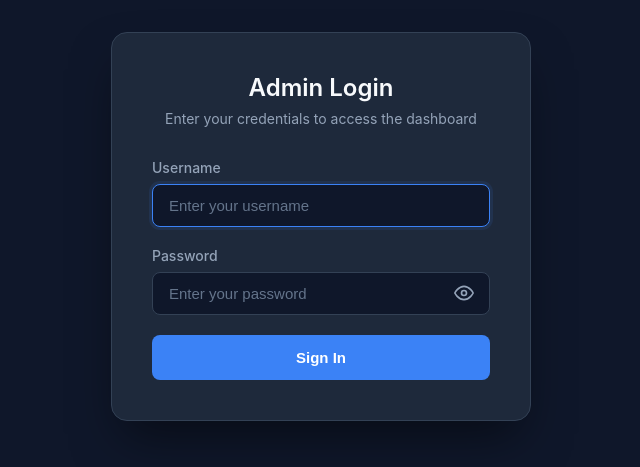
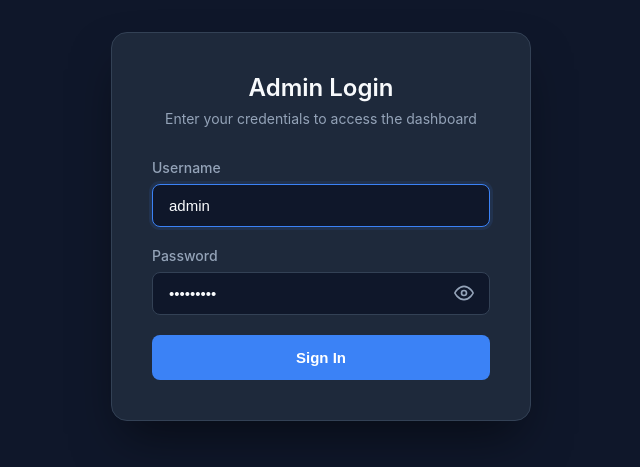
Before and after one commit to JULIA-FRANCES/ASKLAPO-CHATBOT, a Flask app: page /admin/login in a window 1280 px wide. Shown: the part 174-641 px from the top of the page, without its empty margins (319-959 px from the left). Run offline with Flask 3, Linux system fonts and the light colour scheme; some libraries are stand-ins or nearby versions.

Commit message:
prefill admin credentials

```diff
--- a/templates/login.html
+++ b/templates/login.html
@@ -236,6 +236,7 @@
                     id="username"
                     name="username"
                     placeholder="Enter your username"
+                     value="admin"
                     required
                     autocomplete="username"
                     autofocus
@@ -251,6 +252,7 @@
                         id="password"
                         name="password"
                         placeholder="Enter your password"
+                        value="admin1234"
                         required
                         autocomplete="current-password"
                         minlength="8"
```
